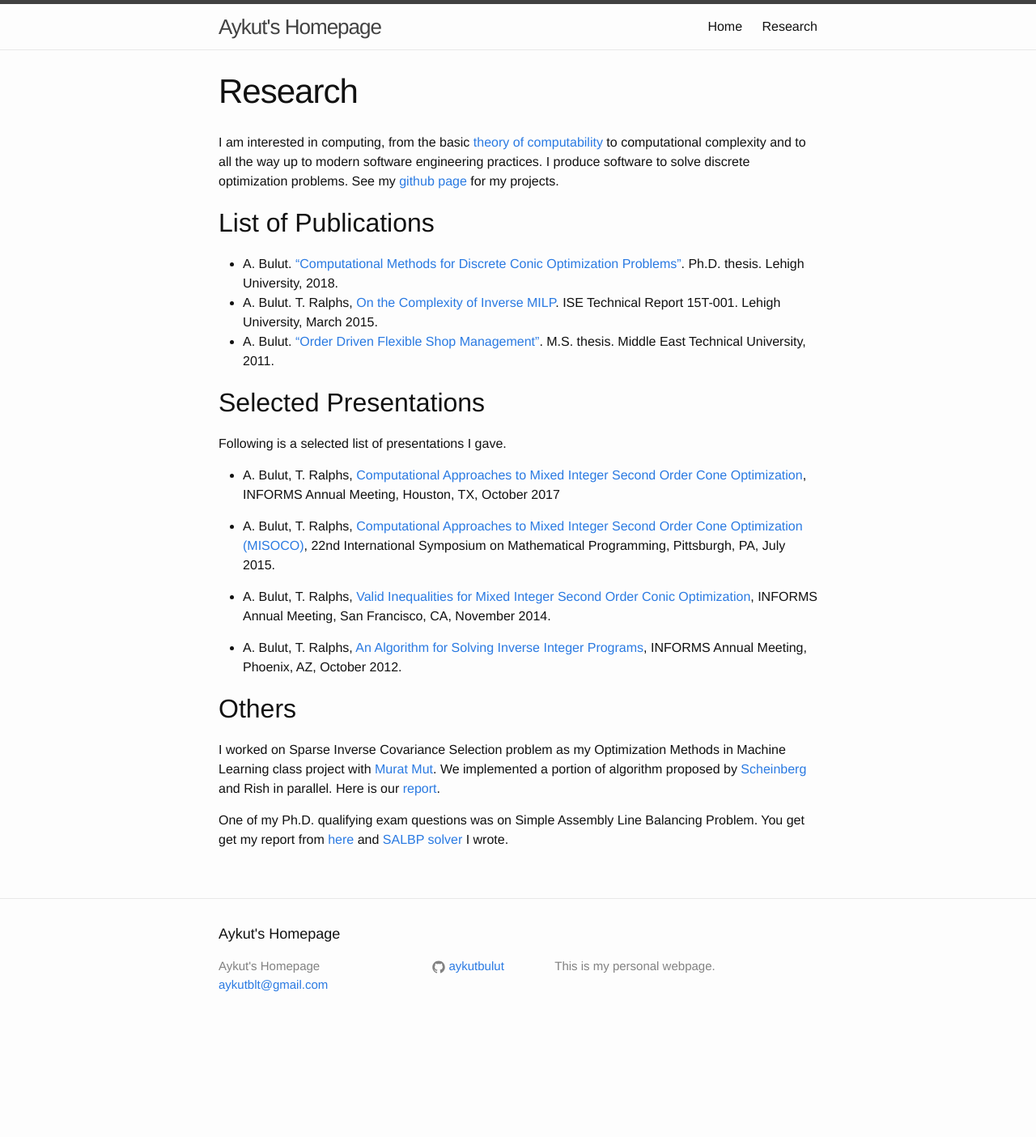
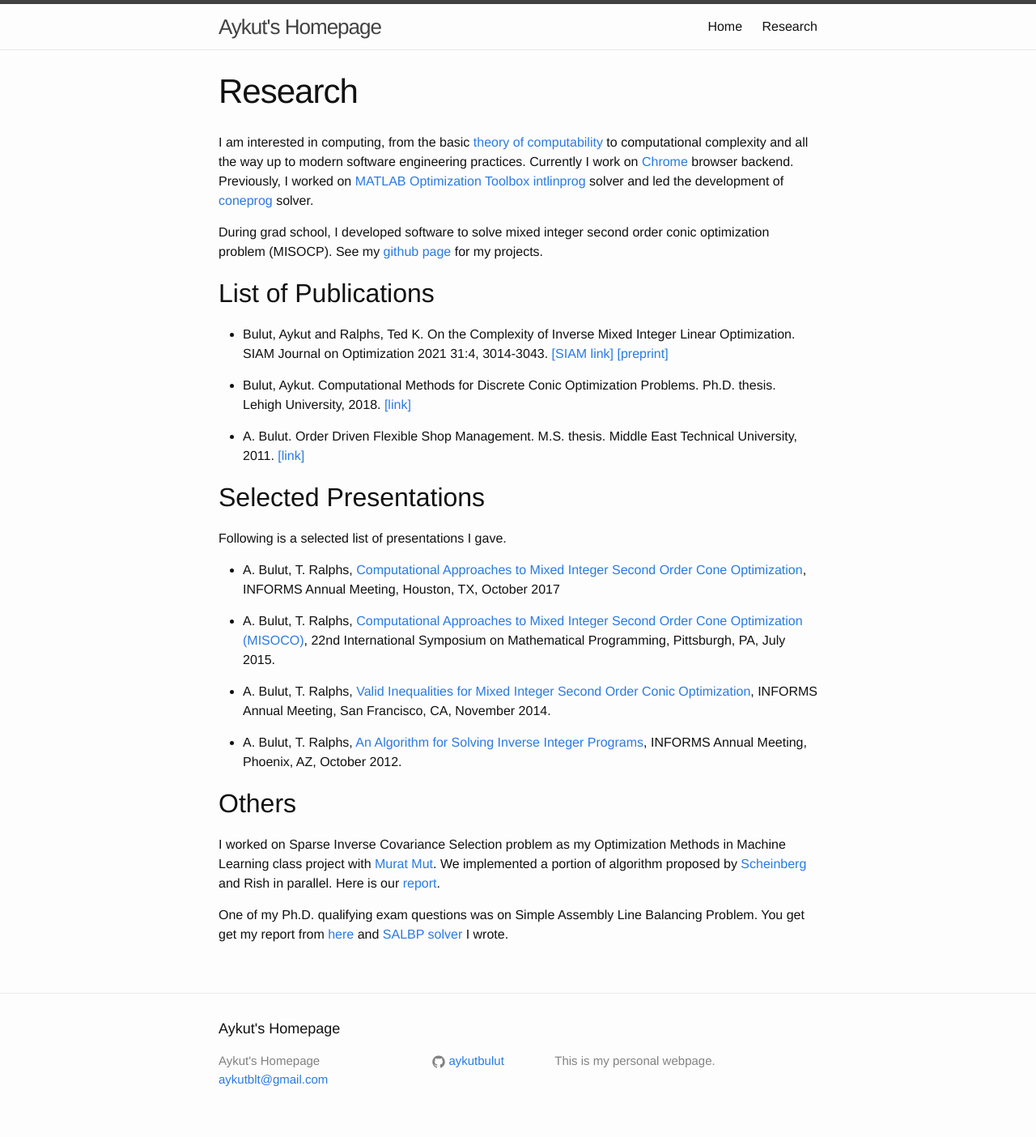
Before and after one commit to aykutbulut/aykutbulut.github.io, a Jekyll site: the page built from _pages/research.markdown, in a window 1280 px wide. Shown: the whole page at 81% size. Built offline with Jekyll 4.4.1, drawn with Linux system fonts in a browser that asks for light colours; before the commit the page ends 1287 px from its top, so only the background shows below that.

Commit message:
Update employer and add inverse paper link to SIAM published version.

```diff
--- a/_pages/research.markdown
+++ b/_pages/research.markdown
@@ -4,18 +4,29 @@ title: Research
 permalink: /research/
 ---
 
-I am interested in computing, from the basic
-[theory of computability][comp-theory] to computational complexity and to all the
-way up to modern software engineering practices. I produce software to solve
-discrete optimization problems. See my [github page][github-aykut] for my
+I am interested in computing, from the basic [theory of
+computability][comp-theory] to computational complexity and all the way up
+to modern software engineering practices. Currently I work on [Chrome][chrome]
+browser backend. Previously, I worked on [MATLAB Optimization
+Toolbox][optim-toolbox] [intlinprog][intlinprog] solver and led the
+development of [coneprog][coneprog] solver.
+
+During grad school, I developed software to solve mixed integer second order
+conic optimization problem (MISOCP). See my [github page][github-aykut] for my
 projects.
 
 List of Publications
 --------------------
 
-* A. Bulut. ["Computational Methods for Discrete Conic Optimization Problems"][phd-thesis]. Ph.D. thesis. Lehigh University, 2018.
-* A. Bulut. T. Ralphs, [On the Complexity of Inverse MILP][inverse-techreport]. ISE Technical Report 15T-001. Lehigh University, March 2015.
-* A. Bulut. ["Order Driven Flexible Shop Management"][master-thesis]. M.S. thesis. Middle East Technical University, 2011.
+* Bulut, Aykut and Ralphs, Ted K. On the Complexity of Inverse Mixed Integer
+  Linear Optimization. SIAM Journal on Optimization 2021 31:4, 3014-3043.
+  [[SIAM link]][inverse-siam] [[preprint]][inverse-arxiv]
+
+* Bulut, Aykut. Computational Methods for Discrete Conic Optimization
+  Problems. Ph.D. thesis. Lehigh University, 2018. [[link]][phd-thesis]
+
+* A. Bulut. Order Driven Flexible Shop Management. M.S. thesis. Middle East
+  Technical University, 2011. [[link]][master-thesis]
 
 Selected Presentations
 ----------------------
@@ -46,6 +57,13 @@ Problem. You get get my report from [here][salbp-report] and
 [comp-theory]: https://en.wikipedia.org/wiki/Computability_theory
 [murat-linkedin]: https://www.linkedin.com/in/murat-mut-060b8348
 [scheinberg-coral]: https://coral.ise.lehigh.edu/katyas/
+[chrome]: https://www.google.com/chrome/
+[intlinprog]: https://www.mathworks.com/help/optim/ug/intlinprog.html
+[coneprog]: https://www.mathworks.com/help/optim/ug/coneprog.html
+[mathworks]: https://www.mathworks.com/
+[optim-toolbox]: https://www.mathworks.com/products/optimization.html
+[inverse-siam]: https://epubs.siam.org/doi/10.1137/20M1377369
+[inverse-arxiv]: https://arxiv.org/abs/2104.09002
 
 [comment]: links to github pages
 [github-aykut]: https://github.com/aykutbulut
```
Also changed, not shown: index.md (+10 -7 lines), 4 other files.
